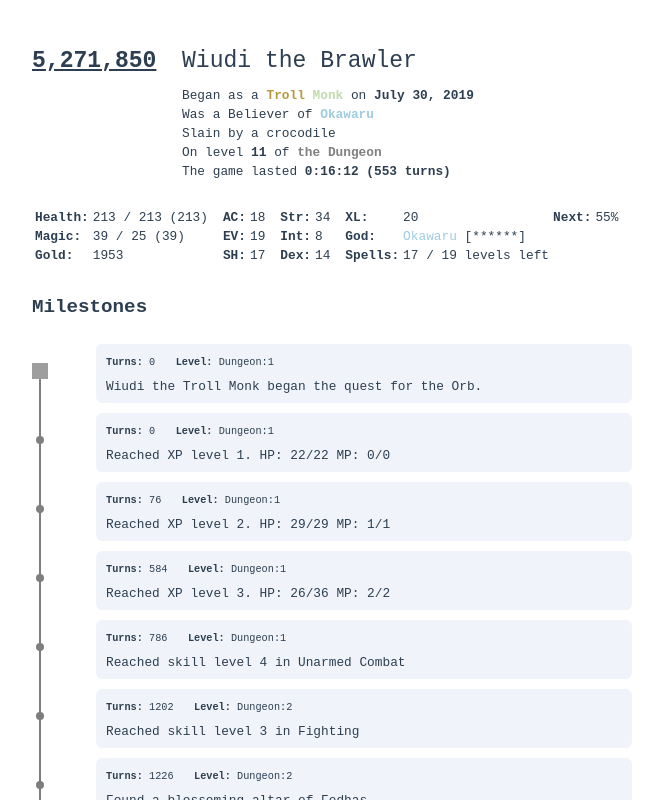
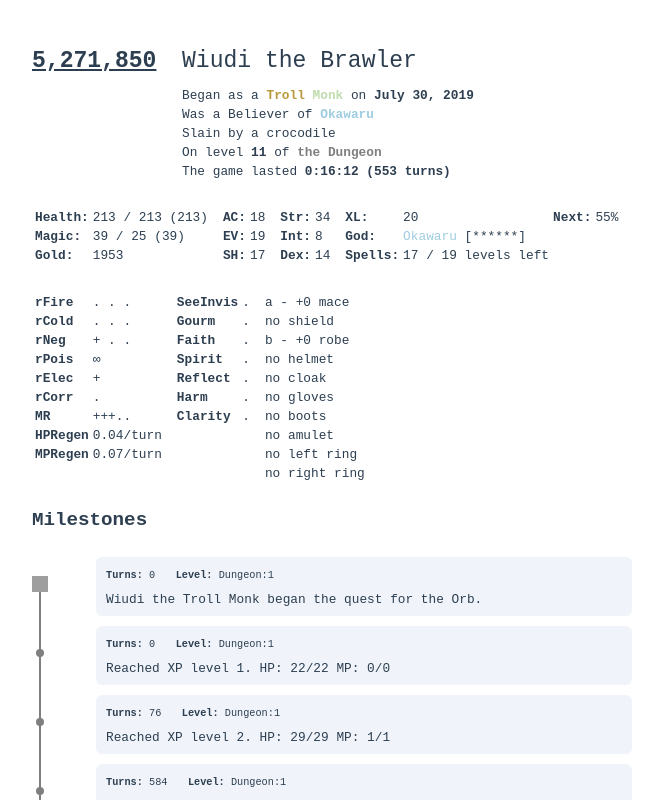
Before and after one commit to giann/crawl-undertaker, a Vue app: page / in a window 1280 px wide. Shown: the top 800 px of the page, without its empty margins (308-971 px from the left). Built offline with nearby package versions, Linux system fonts and the light colour scheme; grey boxes are pictures that could not be loaded.

Commit message:
Resistances and equipment

```diff
--- a/src/views/Morgue.vue
+++ b/src/views/Morgue.vue
@@ -50,13 +50,13 @@
                                 <td class="stats__data__value">
                                     <span class="stats__data__value__actual">{{ morgue.stats.health.value }}</span>
                                     /
-                                    <span class="stats__data__value__realmax" v-if="morgue.stats.health.realMax">
+                                    <span class="stats__data__value__realmax" v-if="morgue.stats.health.realMax && morgue.stats.health.realMax !== morgue.stats.health.real">
                                         {{ morgue.stats.health.realMax }}
                                     </span>
                                     <span v-else class="stats__data__value__realmax">
                                         {{ morgue.stats.health.max }}
                                     </span>
-                                    <span class="stats__data__value__max" v-if="morgue.stats.health.realMax">
+                                    <span class="stats__data__value__max" v-if="morgue.stats.health.realMax && morgue.stats.health.realMax !== morgue.stats.health.real">
                                         ({{ morgue.stats.health.max }})
                                     </span>
                                 </td>
@@ -65,13 +65,13 @@
                                 <td class="stats__data__value">
                                     <span class="stats__data__value__actual">{{ morgue.stats.magic.value }}</span>
                                     /
-                                    <span class="stats__data__value__realmax" v-if="morgue.stats.magic.realMax">
+                                    <span class="stats__data__value__realmax" v-if="morgue.stats.magic.realMax && morgue.stats.magic.realMax !== morgue.stats.magic.real">
                                         {{ morgue.stats.magic.realMax }}
                                     </span>
                                     <span v-else class="stats__data__value__realmax">
                                         {{ morgue.stats.magic.max }}
                                     </span>
-                                    <span class="stats__data__value__max" v-if="morgue.stats.magic.realMax">
+                                    <span class="stats__data__value__max" v-if="morgue.stats.magic.realMax && morgue.stats.magic.realMax !== morgue.stats.magic.real">
                                         ({{ morgue.stats.magic.max }})
                                     </span>
                                 </td>
@@ -118,7 +118,7 @@
                                 <td class="stats__data__label">Str:</td>
                                 <td class="stats__data__value">
                                     <span class="stats__data__value__actual">{{ morgue.stats.strength.value }}</span>
-                                    <span class="stats__data__value__max" v-if="morgue.stats.strength.realMax">
+                                    <span class="stats__data__value__max" v-if="morgue.stats.strength.realMax && morgue.stats.strength.realMax !== morgue.stats.strength.real">
                                         ({{ morgue.stats.strength.max }})
                                     </span>
                                 </td>
@@ -127,7 +127,7 @@
                                 <td class="stats__data__label">Int:</td>
                                 <td class="stats__data__value">
                                     <span class="stats__data__value__actual">{{ morgue.stats.intelligence.value }}</span>
-                                    <span class="stats__data__value__max" v-if="morgue.stats.intelligence.realMax">
+                                    <span class="stats__data__value__max" v-if="morgue.stats.intelligence.realMax && morgue.stats.intelligence.realMax !== morgue.stats.intelligence.real">
                                         ({{ morgue.stats.intelligence.max }})
                                     </span>
                                 </td>
@@ -136,7 +136,7 @@
                                 <td class="stats__data__label">Dex:</td>
                                 <td class="stats__data__value">
                                     <span class="stats__data__value__actual">{{ morgue.stats.dexterity.value }}</span>
-                                    <span class="stats__data__value__max" v-if="morgue.stats.dexterity.realMax">
+                                    <span class="stats__data__value__max" v-if="morgue.stats.dexterity.realMax && morgue.stats.dexterity.realMax !== morgue.stats.dexterity.real">
                                         ({{ morgue.stats.dexterity.max }})
                                     </span>
                                 </td>
@@ -186,6 +186,115 @@
                                         {{ morgue.stats.spells.max }}
                                     </span>
                                     levels left
+                                </td>
+                            </tr>
+                        </tbody>
+                    </table>
+                </div>
+            </section>
+
+            <section class="morgue-section resistances-equipment">
+                <div class="stats__data">
+                    <table>
+                        <tbody>
+                            <tr v-for="(resistance, index) in morgue.stats.resistances" :key="index">
+                                <td class="stats__data__label">
+                                    {{ resistance.name }}
+                                </td>
+                                <td class="stats__data__value">
+                                    {{ resistance.symbolValue }}
+                                </td>
+                            </tr>
+
+                            <tr>
+                                <td class="stats__data__label">
+                                    HPRegen
+                                </td>
+                                <td class="stats__data__value">
+                                    <span class="stats__data__value__actual">{{ morgue.stats.hpRegen | formatRegen }}</span>/turn
+                                </td>
+                            </tr>
+
+                            <tr>
+                                <td class="stats__data__label">
+                                    MPRegen
+                                </td>
+                                <td class="stats__data__value">
+                                    <span class="stats__data__value__actual">{{ morgue.stats.mpRegen | formatRegen }}</span>/turn
+                                </td>
+                            </tr>
+                        </tbody>
+                    </table>
+                </div>
+
+                <div class="stats__data">
+                    <table>
+                        <tbody>
+                            <tr>
+                                <td class="stats__data__label">SeeInvis</td>
+                                <td class="stats__data__value">{{ morgue.stats.seeInvisible ? "+" : "."}}</td>
+                            </tr>
+
+                            <tr>
+                                <td class="stats__data__label">Gourm</td>
+                                <td class="stats__data__value">{{ morgue.stats.gourmand ? "+" : "."}}</td>
+                            </tr>
+
+                            <tr>
+                                <td class="stats__data__label">Faith</td>
+                                <td class="stats__data__value">{{ morgue.stats.faith ? "+" : "."}}</td>
+                            </tr>
+
+                            <tr>
+                                <td class="stats__data__label">Spirit</td>
+                                <td class="stats__data__value">{{ morgue.stats.spirit ? "+" : "."}}</td>
+                            </tr>
+
+                            <tr>
+                                <td class="stats__data__label">Reflect</td>
+                                <td class="stats__data__value">{{ morgue.stats.reflect ? "+" : "."}}</td>
+                            </tr>
+
+                            <tr>
+                                <td class="stats__data__label">Harm</td>
+                                <td class="stats__data__value">{{ morgue.stats.harm ? "+" : "."}}</td>
+                            </tr>
+
+                            <tr v-if="morgue.stats.randomRage">
+                                <td class="stats__data__label">Rnd*Rage</td>
+                                <td class="stats__data__value">+</td>
+                            </tr>
+                            <tr v-else>
+                                <td class="stats__data__label">Clarity</td>
+                                <td class="stats__data__value">{{ morgue.stats.clarity ? "+" : "."}}</td>
+                            </tr>
+
+                            <tr v-if="morgue.stats.noTeleportation">
+                                <td class="stats__data__label">NoTele</td>
+                                <td class="stats__data__value">+</td>
+                            </tr>
+                            <tr v-else-if="morgue.stats.randomTeleportation">
+                                <td class="stats__data__label">Clarity</td>
+                                <td class="stats__data__value">+</td>
+                            </tr>
+
+                            <tr v-if="morgue.stats.noCast">
+                                <td class="stats__data__label">NoCast</td>
+                                <td class="stats__data__value">+</td>
+                            </tr>
+                        </tbody>
+                    </table>
+                </div>
+
+                <div class="stats__data">
+                    <table>
+                        <tbody>
+                            <tr v-for="(equipment, index) in morgue.stats.equipment" :key="index">
+                                <td v-if="equipment.item !== 'empty'" class="stats__data__value">
+                                    {{ equipment.position ? `${equipment.position} - ` : "" }}{{ equipment.item}} {{ equipment.melded ? "(melded)" : "" }}
+                                </td>
+                                <td v-else>
+                                    no {{ equipment.slot.toLowerCase() }}
                                 </td>
                             </tr>
                         </tbody>
@@ -262,7 +371,9 @@
                     .seconds(seconds)
                     .format('H:mm:ss'),
 
-            capitalizeFirst: (string) => string[0].toUpperCase() + string.slice(1)
+            capitalizeFirst: (string) => string[0].toUpperCase() + string.slice(1),
+
+            formatRegen: (number) => numeral(number / 100).format("0.00")
         },
 
         methods: {
@@ -460,6 +571,7 @@
     .stats__data {
         display: inline-block;
         margin-right: 0.7em;
+        vertical-align: top;
     }
 
     .stats__data:last-child {
```
Also changed, not shown: public/Suwur.json.
